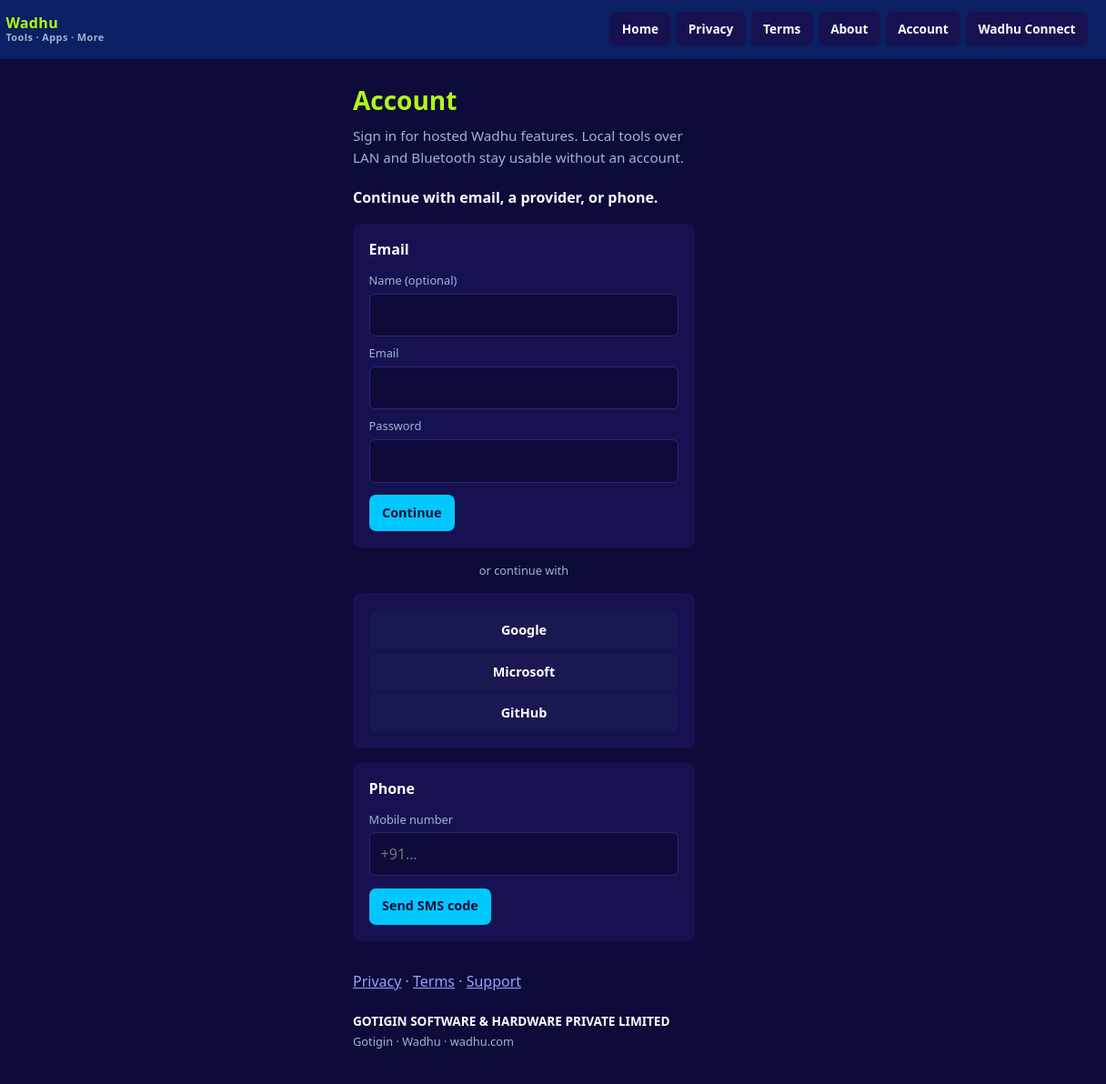
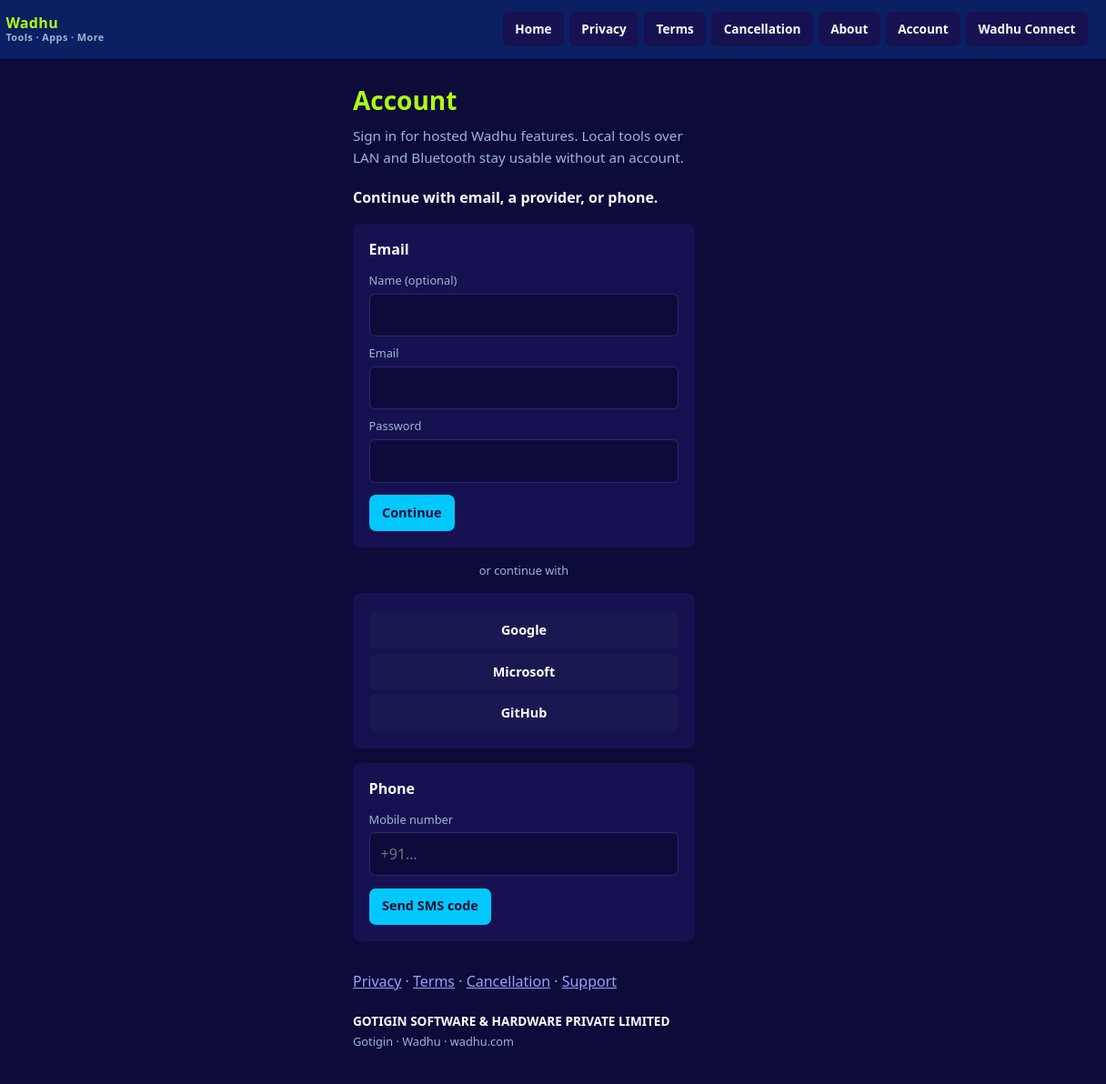
Before and after one commit to gotigin/wadhu, a website: page sites/wadhu/static/account/index.html in a window 1280 px wide. Shown: the full height of the page at 91% size, 64-1280 px from the left. Drawn offline with Linux system fonts and the light colour scheme; no server answers.

Commit message:
Link Cancellation on Wadhu account page
Match legal nav used on privacy/terms pages.

Co-authored-by: Cursor <cursoragent@cursor.com>

```diff
--- a/sites/wadhu/static/account/index.html
+++ b/sites/wadhu/static/account/index.html
@@ -44,6 +44,7 @@
       <a href="/" data-nav="home">Home</a>
       <a href="/privacy" data-nav="privacy">Privacy</a>
       <a href="/terms" data-nav="terms">Terms</a>
+      <a href="/cancellation" data-nav="cancellation">Cancellation</a>
       <a href="/about" data-nav="about">About</a>
       <a href="/account" data-nav="account">Account</a>
       <a href="https://connect.wadhu.com/onboard" data-nav="connect">Wadhu Connect</a>
@@ -121,6 +122,7 @@
     <p class="legal-nav">
       <a href="/privacy">Privacy</a> ·
       <a href="/terms">Terms</a> ·
+      <a href="/cancellation">Cancellation</a> ·
       <a href="/support">Support</a>
     </p>
     <p class="legal-foot">
```
